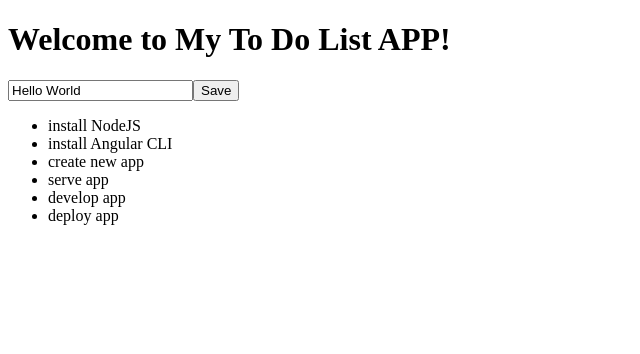
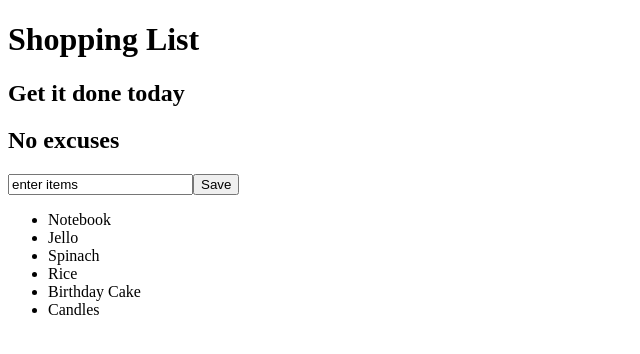
Before and after one commit to simple-sifu/Angular-Shopping-List, an Angular app: page / in a window 1280 px wide. Shown: the top 354 px of the page, without its empty margins (0-640 px from the left). Built offline with nearby package versions, Linux system fonts and the light colour scheme.

Commit message:
make it look more like Shopping List

```diff
--- a/src/app/app.component.ts
+++ b/src/app/app.component.ts
@@ -4,8 +4,10 @@ import { Component } from '@angular/core';
   selector: 'app-root',
   template: `
     <h1>
-      Welcome to {{ title }}!
+      Shopping List
     </h1>
+    <h2>Get it done today</h2>
+    <h2>No excuses</h2>
 
     <app-manager></app-manager>
   `
--- a/src/app/input-button/input-button.component.ts
+++ b/src/app/input-button/input-button.component.ts
@@ -17,7 +17,7 @@ export class InputButtonComponent implements OnInit {
 
   @Output() submit: EventEmitter<string> = new EventEmitter();
 
-  title = 'Hello World';
+  title = 'enter items';
 
   constructor() { }
 
--- a/src/app/manager/manager.component.ts
+++ b/src/app/manager/manager.component.ts
@@ -17,12 +17,12 @@ import { TodoItem } from '../interfaces/todo-item';
 export class ManagerComponent implements OnInit {
 
   todoList: TodoItem[] = [
-    {title: 'install NodeJS'},
-    {title: 'install Angular CLI'},
-    {title: 'create new app'},
-    {title: 'serve app'},
-    {title: 'develop app'},
-    {title: 'deploy app'},
+    {title: 'Notebook'},
+    {title: 'Jello'},
+    {title: 'Spinach'},
+    {title: 'Rice'},
+    {title: 'Birthday Cake'},
+    {title: 'Candles'},
   ];
 
   constructor() { }
```
